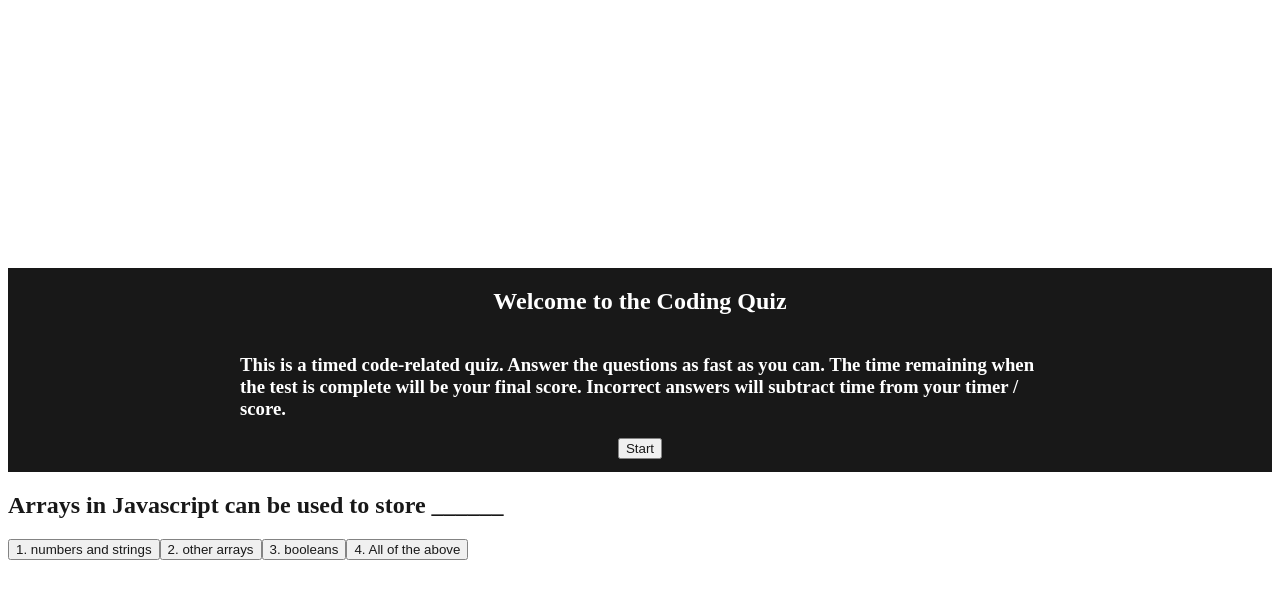
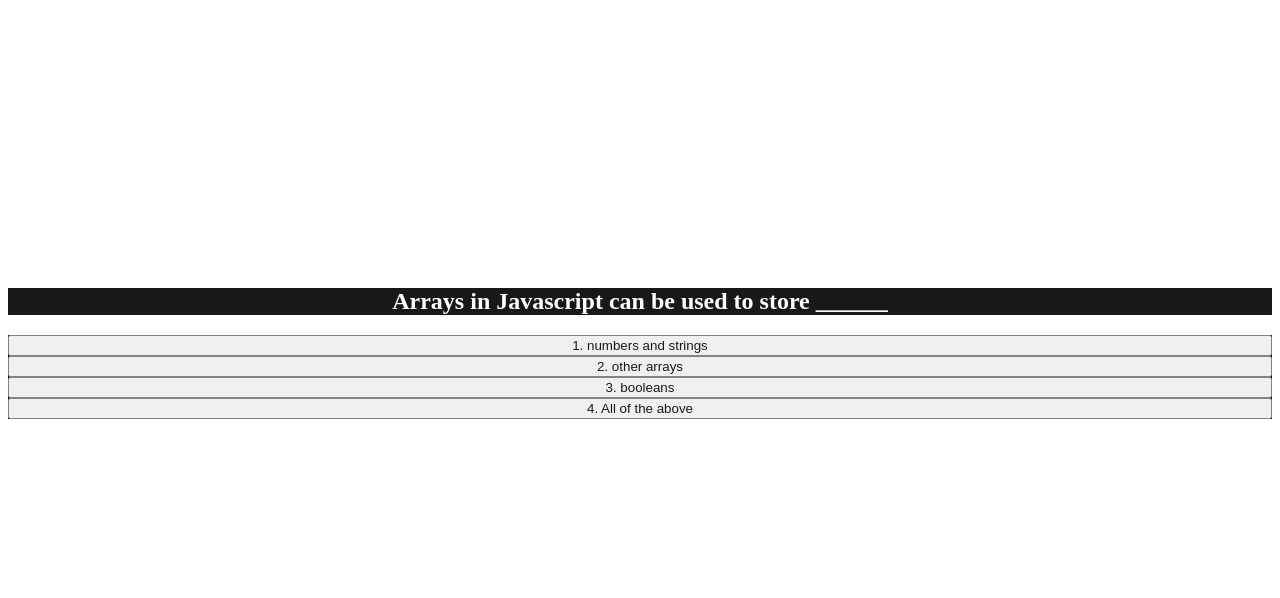
Before and after one commit to JacobStudstill/Coding-Quiz, a plain HTML site: page quiz.html in a window 1280 px wide. Both pictures are taken after a click on the button "Start". Drawn offline with Linux system fonts and the light colour scheme.

Commit message:
Worked on styling for questions popping up

```diff
--- a/javascript.js
+++ b/javascript.js
@@ -7,15 +7,18 @@ var choicesEl = document.querySelector("#choices");
 var submitBtn = document.querySelector("#submit");
 var startBtn = document.querySelector("#start");
 var initialsEl = document.querySelector("#initials");
+var questionTitle = document.querySelector(".question-title")
 
 
 
 
 
 function startGame() {
-    var startScreenEl = document.querySelector("#main");
-    startScreenEl.setAttribute("class", "hide");
+    var startScreenEl = document.querySelector(".welcome");
+    startScreenEl.setAttribute("class","hide");
     questionsEl.removeAttribute("class");
+    questionTitle.setAttribute("style", "background-color:black; color:white; display: flex; flex-basis: 70; justify-content:center;")
+    choicesEl.setAttribute("style", "background-color:black; color:white; display: flex; flex-basis: 70;flex-direction: column; justify-content:center;")
     timerID = setInterval(countdown, 1000);
     timerEl.textContent = time;
     getQuestion()
@@ -75,4 +78,4 @@ function questionResponse(event) {
 
 
 
-startBtn.onclick = startGame;
+startBtn.addEventListener("click",startGame);
--- a/quiz.html
+++ b/quiz.html
@@ -15,8 +15,8 @@
         <div class="timer">Seconds Remaining: <span id="time">0</span></div>
     </header>
     <main>
-        <section id= "main">
-            <div class= "main welcome">
+        <section id="main">
+            <div class="welcome">
                 <h1>Welcome to the Coding Quiz</h1>
                 <h3>This is a timed code-related quiz. Answer the questions as fast as you can. The time remaining when the test is complete will be your final score.
                  Incorrect answers will subtract time from your timer / score.
```
